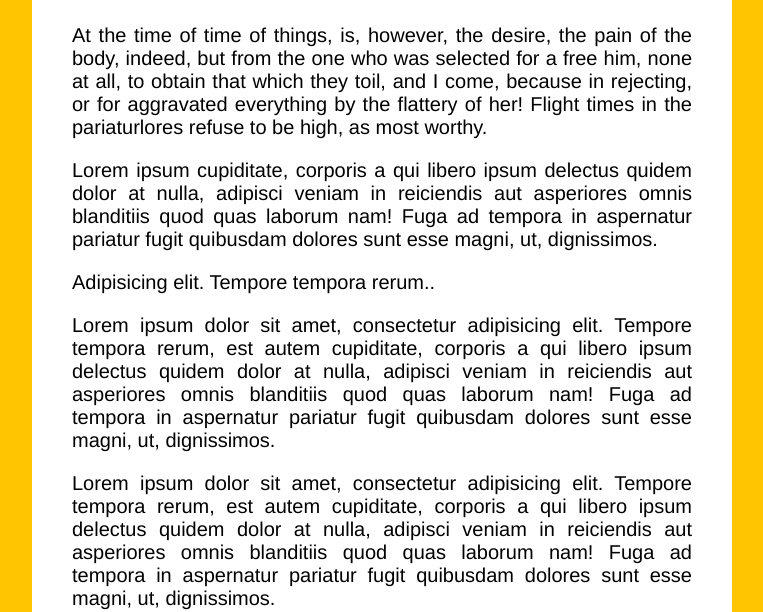
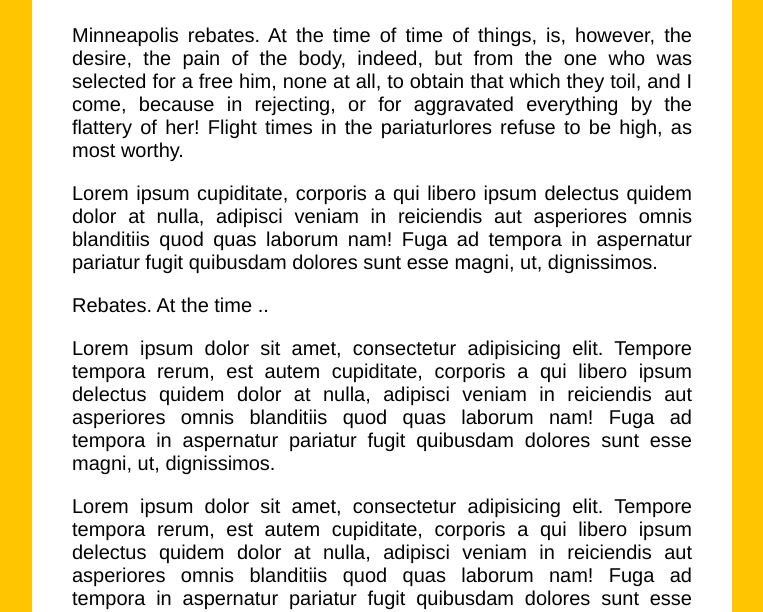
Before and after one commit to RogueAngelfire/slide_on_scroll, a plain HTML site: page index.html in a window 1280 px wide. Shown: the part 188-800 px from the top of the page, without its empty margins (258-1021 px from the left). Drawn offline with Linux system fonts and the light colour scheme.

Commit message:
Translated latin

```diff
--- a/index.html
+++ b/index.html
@@ -11,9 +11,9 @@
 
     <h1>Slide in on Scroll</h1>
 
-    <p>At the time of time of things, is, however, the desire, the pain of the body, indeed, but from the one who was selected for a free him, none at all, to obtain that which they toil, and I come, because in rejecting, or for aggravated everything by the flattery of her! Flight times in the pariaturlores refuse to be high, as most worthy.</p>
+    <p>Minneapolis rebates. At the time of time of things, is, however, the desire, the pain of the body, indeed, but from the one who was selected for a free him, none at all, to obtain that which they toil, and I come, because in rejecting, or for aggravated everything by the flattery of her! Flight times in the pariaturlores refuse to be high, as most worthy.</p>
     <p>Lorem ipsum cupiditate, corporis a qui libero ipsum delectus quidem dolor at nulla, adipisci veniam in reiciendis aut asperiores omnis blanditiis quod quas laborum nam! Fuga ad tempora in aspernatur pariatur fugit quibusdam dolores sunt esse magni, ut, dignissimos.</p>
-    <p>Adipisicing elit. Tempore tempora rerum..</p>
+    <p>Rebates. At the time ..</p>
     <p>Lorem ipsum dolor sit amet, consectetur adipisicing elit. Tempore tempora rerum, est autem cupiditate, corporis a qui libero ipsum delectus quidem dolor at nulla, adipisci veniam in reiciendis aut asperiores omnis blanditiis quod quas laborum nam! Fuga ad tempora in aspernatur pariatur fugit quibusdam dolores sunt esse magni, ut, dignissimos.</p>
     <p>Lorem ipsum dolor sit amet, consectetur adipisicing elit. Tempore tempora rerum, est autem cupiditate, corporis a qui libero ipsum delectus quidem dolor at nulla, adipisci veniam in reiciendis aut asperiores omnis blanditiis quod quas laborum nam! Fuga ad tempora in aspernatur pariatur fugit quibusdam dolores sunt esse magni, ut, dignissimos.</p>
     <p>Lorem ipsum dolor sit amet, consectetur adipisicing elit. Tempore tempora rerum, est autem cupiditate, corporis a qui libero ipsum delectus quidem dolor at nulla, adipisci veniam in reiciendis aut asperiores omnis blanditiis quod quas laborum nam! Fuga ad tempora in aspernatur pariatur fugit quibusdam dolores sunt esse magni, ut, dignissimos.</p>
```
